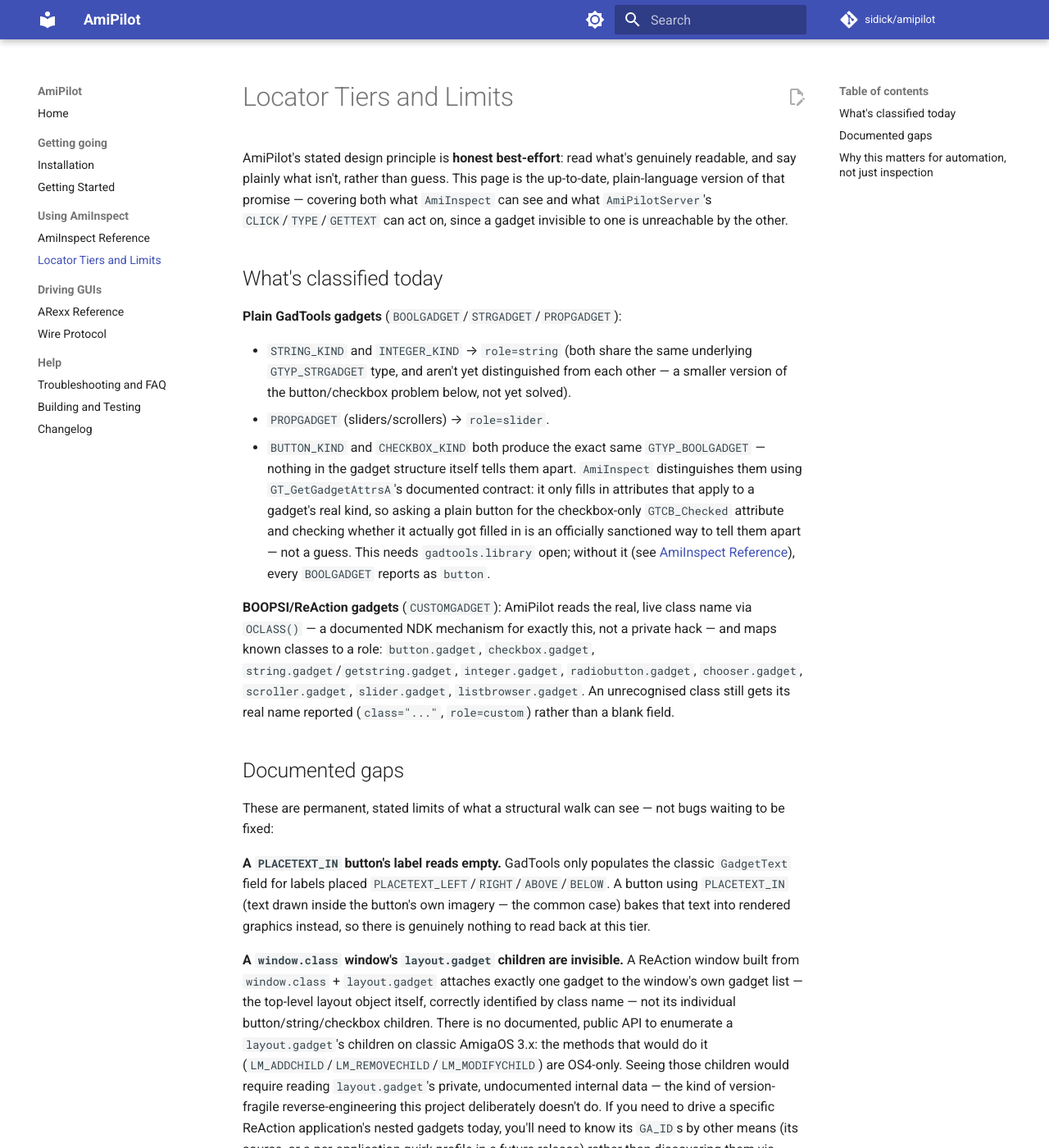
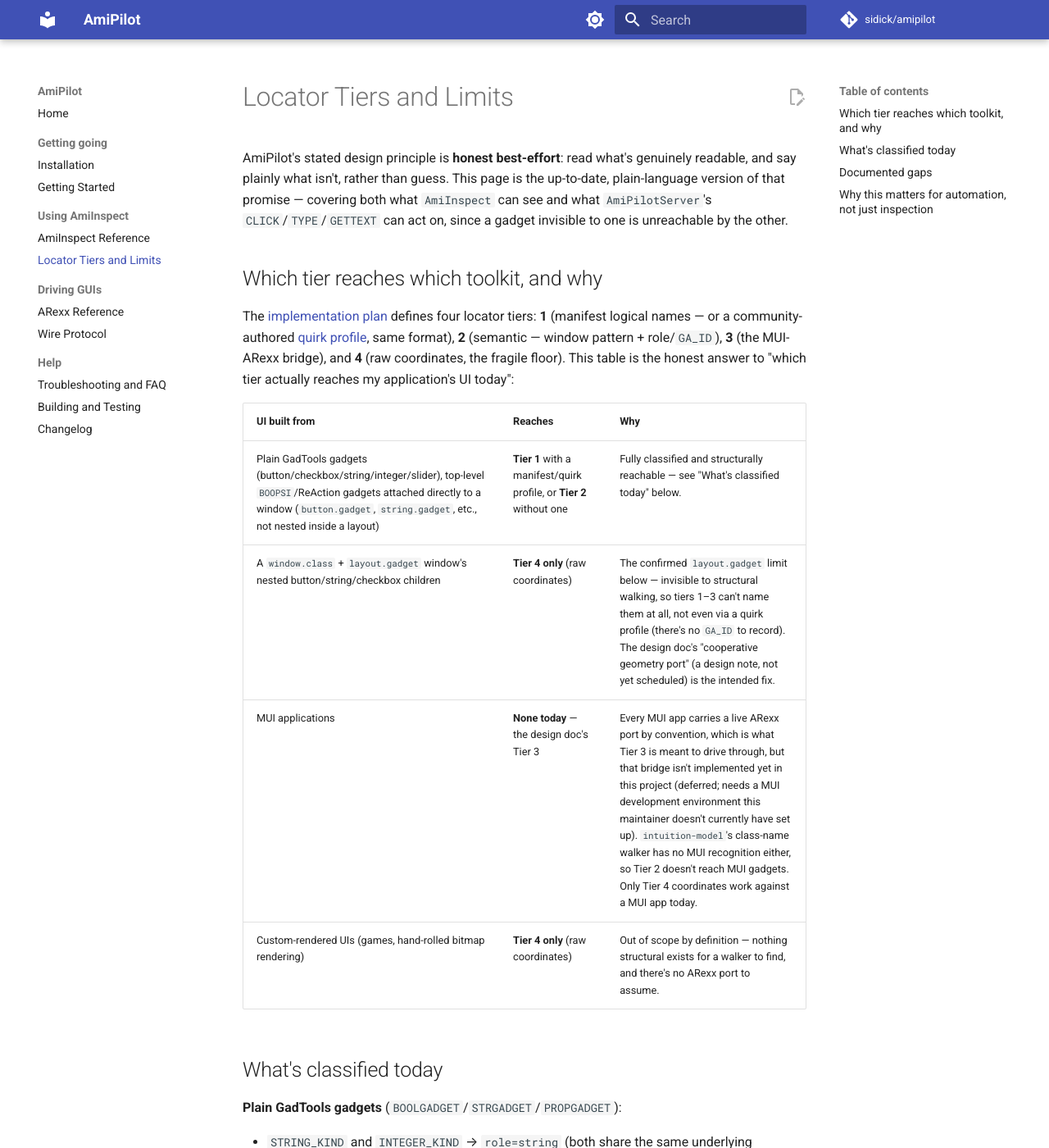
Before and after one commit to sidick/amipilot, an MkDocs documentation site: the page built from userdocs/Locator-Tiers-and-Limits.md, in a window 1280 px wide and 1400 px high. Shown: the whole window at 82% size. Built offline with MkDocs 1.6.1 and Material for MkDocs 9.7.7, drawn with Linux system fonts in a browser that asks for light colours; comment, search, counter and statistics services are not loaded; the version menu is left out; some of the changed text lies outside the part shown.

Commit message:
Add quirk profiles and the honest-limits toolkit-to-tier table (phase 0.5) (#33)

```diff
--- a/userdocs/Locator-Tiers-and-Limits.md
+++ b/userdocs/Locator-Tiers-and-Limits.md
@@ -6,6 +6,23 @@
 covering both what `AmiInspect` can see and what `AmiPilotServer`'s
 `CLICK`/`TYPE`/`GETTEXT` can act on, since a gadget invisible to one is
 unreachable by the other.
+
+## Which tier reaches which toolkit, and why
+
+The [implementation plan](https://github.com/sidick/amipilot/blob/main/docs/implementation-plan.md#locator-tiers)
+defines four locator tiers: **1** (manifest logical names — or a
+community-authored [quirk profile](https://github.com/sidick/amipilot/blob/main/manifest/SPEC.md#quirk-profiles-the-same-format-for-apps-you-dont-control),
+same format), **2** (semantic — window pattern + role/`GA_ID`), **3**
+(the MUI-ARexx bridge), and **4** (raw coordinates, the fragile floor).
+This table is the honest answer to "which tier actually reaches my
+application's UI today":
+
+| UI built from | Reaches | Why |
+| --- | --- | --- |
+| Plain GadTools gadgets (button/checkbox/string/integer/slider), top-level `BOOPSI`/ReAction gadgets attached directly to a window (`button.gadget`, `string.gadget`, etc., not nested inside a layout) | **Tier 1** with a manifest/quirk profile, or **Tier 2** without one | Fully classified and structurally reachable — see "What's classified today" below. |
+| A `window.class` + `layout.gadget` window's nested button/string/checkbox children | **Tier 4 only** (raw coordinates) | The confirmed `layout.gadget` limit below — invisible to structural walking, so tiers 1–3 can't name them at all, not even via a quirk profile (there's no `GA_ID` to record). The design doc's "cooperative geometry port" (a design note, not yet scheduled) is the intended fix. |
+| MUI applications | **None today** — the design doc's Tier 3 | Every MUI app carries a live ARexx port by convention, which is what Tier 3 is meant to drive through, but that bridge isn't implemented yet in this project (deferred; needs a MUI development environment this maintainer doesn't currently have set up). `intuition-model`'s class-name walker has no MUI recognition either, so Tier 2 doesn't reach MUI gadgets. Only Tier 4 coordinates work against a MUI app today. |
+| Custom-rendered UIs (games, hand-rolled bitmap rendering) | **Tier 4 only** (raw coordinates) | Out of scope by definition — nothing structural exists for a walker to find, and there's no ARexx port to assume. |
 
 ## What's classified today
 
@@ -59,9 +76,11 @@
 `layout.gadget`'s private, undocumented internal data — the kind of
 version-fragile reverse-engineering this project deliberately doesn't do.
 If you need to drive a specific ReAction application's nested gadgets
-today, you'll need to know its `GA_ID`s by other means (its source, or a
-per-application quirk profile in a future release) rather than discovering
-them via `AmiInspect`.
+today, you'll need to know its `GA_ID`s by other means (its source) —
+and even then, a quirk profile can't help name them, since they're
+invisible to structural walking regardless of who wrote the file down
+(see the [quirk profiles section](https://github.com/sidick/amipilot/blob/main/manifest/SPEC.md#quirk-profiles-the-same-format-for-apps-you-dont-control)
+of the manifest spec).
 
 **Custom-rendered UIs are invisible.** Anything an application draws
 directly into a bitmap rather than building from real gadget structures
```
Also changed, not shown: CLAUDE.md (+13 -3 lines), manifest/README.md (+8 -3 lines), manifest/SPEC.md (+49 -0 lines).
